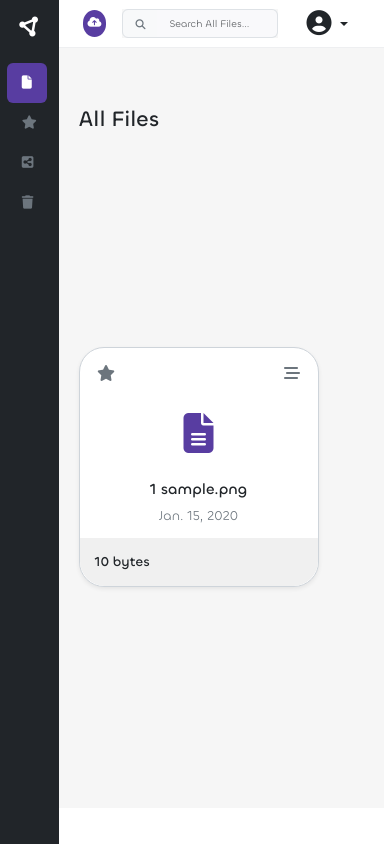
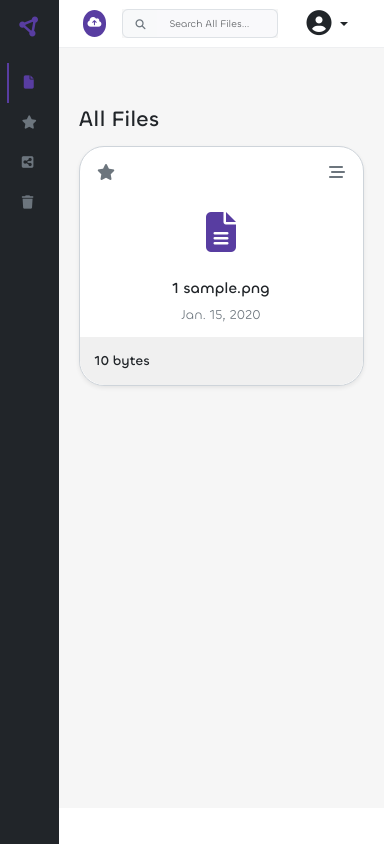
Before and after one commit to Chixide1/Cloudstore, a Django app: page / in a window 390 px wide. Run offline with Django 5.2, Linux system fonts and the light colour scheme; a user stored in the database is signed in; tables that the repository leaves empty hold one stand-in row (values such as "Sample post"); style sheets or scripts are compiled from the project's sources; some libraries are stand-ins or nearby versions.

Commit message:
Added favourites view and all files view on sidebar

```diff
--- a/Cloudstore/urls.py
+++ b/Cloudstore/urls.py
@@ -37,7 +37,9 @@ userpatterns = [
 filestorepatterns = [
     path('', filestore.dashboard, name='dashboard'),
     path("upload_file/", filestore.upload_file, name='upload_file'),
-    path("favourite_file/<int:file_id>", filestore.favourite_file, name='favourite_file')
+    path("favourite_file/<int:file_id>", filestore.favourite_file, name='favourite_file'),
+    path("favourites/", filestore.favourites, name='favourites'),
+    path("all_files/", filestore.all_files, name='all_files')
 ]
 
 urlpatterns += staticfiles_urlpatterns()
--- a/apps/filestore/templates/_all-files.html
+++ b/apps/filestore/templates/_all-files.html
@@ -1,6 +1,6 @@
-<div class="file-grid">
+<div id="content" class="file-grid">
     <div class="file-grid__upload w-100 d-flex align-items-end justify-content-between">
-        <h4 class="m-0 file-grid__heading" style="font-weight: 500;">All Files</h4>
+        <h4 class="m-0 file-grid__heading" style="font-weight: 500;">{% block subtitle %}All Files{% endblock subtitle %}</h4>
     </div>
     {% for file in files %}
         {% include "_file-card.html" %}
--- /dev/null
+++ b/apps/filestore/templates/_favourites.html
@@ -0,0 +1,3 @@
+{% extends '_all-files.html' %}
+
+{% block subtitle %}Favourites{% endblock subtitle %}
--- a/apps/filestore/templates/_sidebar.html
+++ b/apps/filestore/templates/_sidebar.html
@@ -1,8 +1,8 @@
 <div class="sidebar d-flex flex-column align-items-center pt-3 pb-4 text-white min-vh-100">
-    <h5 class="w-100 sidebar__logo"><i class="fa-solid fa-circle-nodes accent-clr"></i><span class="ps-2">Cloudstore</span></h5>
+    <h5 class="w-100 sidebar__logo"><i class="fa-solid fa-circle-nodes"></i><span class="ps-2">Cloudstore</span></h5>
     <nav class="nav flex-column w-100 sidebar__link-group">
-        <a href="#" class="sidebar__link nav-link rounded active"><i class="fa-solid fa-file"></i><span class="ps-2">All Files</span></a>
-        <a href="#" class="sidebar__link nav-link rounded"><i class="fa-solid fa-star"></i><span class="ps-2">Favourites</span></a>
+        <a href="{% url 'all_files' %}" hx-get="{% url 'all_files' %}" hx-target="#content" hx-swap="outerHTML" class="sidebar__link nav-link rounded active"><i class="fa-solid fa-file"></i><span class="ps-2">All Files</span></a>
+        <a href="{% url 'favourites' %}" hx-get="{% url 'favourites' %}" hx-target="#content" hx-swap="outerHTML" class="sidebar__link nav-link rounded"><i class="fa-solid fa-star"></i><span class="ps-2">Favourites</span></a>
         <a href="#" class="sidebar__link nav-link rounded"><i class="fa-solid fa-square-share-nodes"></i><span class="ps-2">Shared</span></a>
         <a href="#" class="sidebar__link nav-link rounded"><i class="fa-solid fa-trash"></i><span class="ps-2">Deleted</span></a>
     </nav>
--- a/apps/filestore/views.py
+++ b/apps/filestore/views.py
@@ -40,3 +40,13 @@ def favourite_file(request: HttpRequest, file_id: int):
     file.favourite = not file.favourite
     file.save()
     return render(request, "_file-card.html", {"file": file})
+
+@login_required(login_url="/login")
+def favourites(request: HttpRequest):
+    files = File.objects.filter(user=request.user).filter(favourite=1)
+    return render(request, '_favourites.html', {"files": files})
+
+@login_required(login_url="/login")
+def all_files(request: HttpRequest):
+    files = File.objects.filter(user=request.user)
+    return render(request, '_all-files.html', {"files": files})
--- a/assets/sass/components/_filestore.scss
+++ b/assets/sass/components/_filestore.scss
@@ -6,7 +6,7 @@
 .btn--accent {
     background-color: $accent-clr;
     color: white;
-    transition: all 1s ease;
+    transition: color 1s ease;
     font-size: small;
 }
 
@@ -46,6 +46,10 @@
         background-color: $primary-clr-3;
         margin-top: auto;
     }
+
+    &__logo i {
+        color: $accent-clr;
+    }
 }
 
 .topbar {
@@ -73,9 +77,8 @@
         color: $primary-clr-1;
     }
 
-    &__user {
-        background-color: inherit;
-        border: none;
+    &__user:hover {
+        color: rgba($primary-clr-1, 0.9);
     }
 
     &__upload-hidden {
@@ -95,7 +98,8 @@
     padding-inline: 20px;
     padding-bottom: 20px;
     display: grid;
-    grid-template-columns: repeat(auto-fill, minmax(125px, 240px));
+    grid-template-columns: repeat(auto-fill, minmax(240px, auto ));
+    grid-template-rows: min-content auto;
     gap: 1em;
     max-width: 100%;
 
@@ -179,6 +183,13 @@
 
 @media (max-width: 768px) {
 
+    .active {
+        background-color: inherit !important;
+        border-left: 2.5px solid $accent-clr;
+        border-radius: 0px !important;
+        color: $accent-clr !important;
+    }
+
     .page {
 
         &__nav {
--- a/assets/sass/components/_globals.scss
+++ b/assets/sass/components/_globals.scss
@@ -21,3 +21,7 @@ body {
 .btn {
     border: none;
 }
+
+.fa-star {
+    transition: all 1s ease;
+}
```
Also changed, not shown: assets/sass/base.css (+16 -5 lines), 1 other file.
